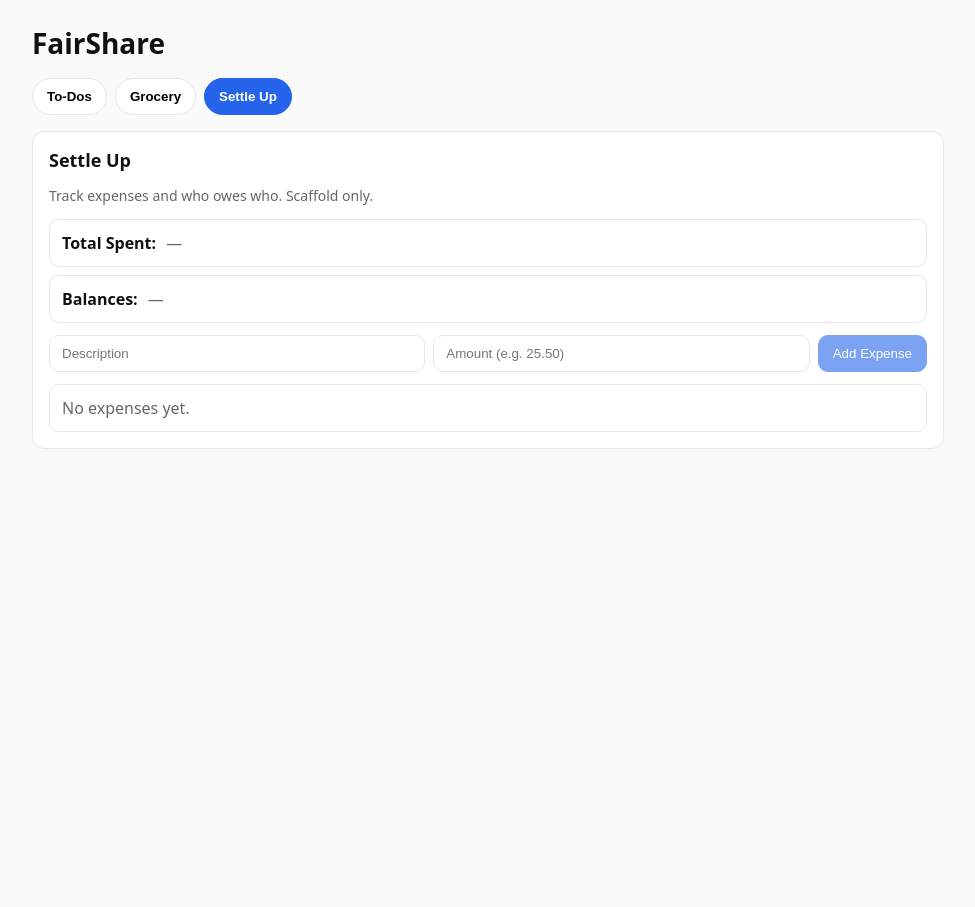
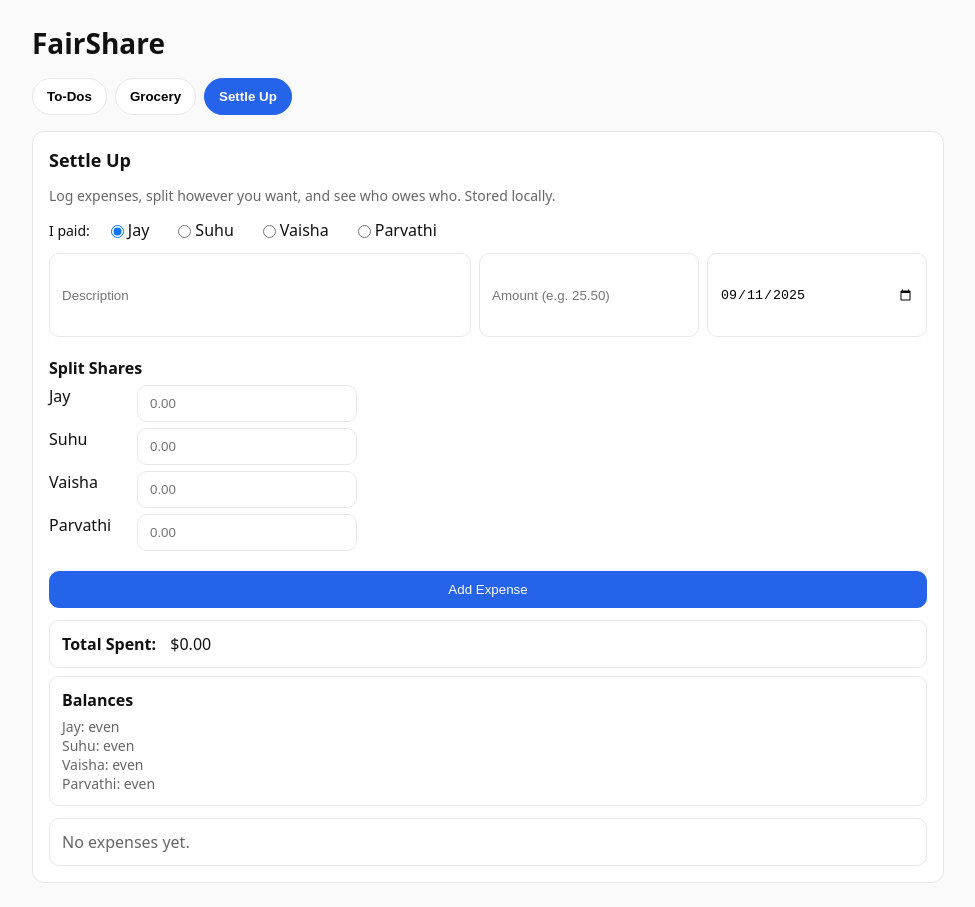
Before and after one commit to jayp0671/fair-share, a React (Vite) app: page / in a window 1280 px wide. Both pictures are taken after a click on the tab "Settle Up". Shown: the whole page, without its empty margins (152-1127 px from the left). Before the commit the page ends 800 px from the top, so only its background shows below. Built offline with nearby package versions, Linux system fonts and the light colour scheme.

Commit message:
feat: custom expense splits for Jay, Suhu, Vaisha, Parvathi with balances

```diff
--- a/src/components/SettleUp.jsx
+++ b/src/components/SettleUp.jsx
@@ -1,28 +1,216 @@
-import React from "react";
+import React, { useMemo, useState } from "react";
+import useLocalState from "../hooks/useLocalState";
+
+const KEY = "fs.expenses";
+const MEMBERS = ["Jay", "Suhu", "Vaisha", "Parvathi"];
+
+function uid() {
+  return Math.random().toString(36).slice(2) + Date.now().toString(36);
+}
+
+function toCents(input) {
+  const n = Number(String(input).replace(/[^0-9.]/g, ""));
+  if (Number.isNaN(n)) return 0;
+  return Math.round(n * 100);
+}
+function toDollars(cents) {
+  return (cents / 100).toFixed(2);
+}
 
 export default function SettleUp() {
+  const [expenses, setExpenses] = useLocalState(KEY, []);
+  const [me, setMe] = useState(MEMBERS[0]);
+  const [amount, setAmount] = useState("");
+  const [note, setNote] = useState("");
+  const [date, setDate] = useState(() => new Date().toISOString().slice(0, 10));
+  const [shares, setShares] = useState(() =>
+    Object.fromEntries(MEMBERS.map((m) => [m, ""]))
+  );
+  const [error, setError] = useState("");
+
+  const totalSpentCents = useMemo(
+    () => expenses.reduce((acc, e) => acc + e.totalCents, 0),
+    [expenses]
+  );
+
+  const balances = useMemo(() => {
+    const net = {};
+    MEMBERS.forEach((m) => (net[m] = 0));
+    for (const e of expenses) {
+      net[e.payer] += e.totalCents;
+      for (const s of e.splits) {
+        net[s.user] -= s.shareCents;
+      }
+    }
+    return net;
+  }, [expenses]);
+
+  function handleShareChange(user, val) {
+    setShares({ ...shares, [user]: val });
+  }
+
+  function addExpense(e) {
+    e.preventDefault();
+    const totalCents = toCents(amount);
+    if (!totalCents) return;
+
+    // Build splits
+    let sumShares = 0;
+    const splitObjs = MEMBERS.map((u) => {
+      const c = toCents(shares[u] || 0);
+      sumShares += c;
+      return { user: u, shareCents: c };
+    });
+
+    if (sumShares !== totalCents) {
+      setError(
+        `Shares ($${toDollars(sumShares)}) must add up to total $${toDollars(
+          totalCents
+        )}`
+      );
+      return;
+    }
+
+    const exp = {
+      id: uid(),
+      payer: me,
+      totalCents,
+      splits: splitObjs,
+      note: note.trim(),
+      date,
+      createdAt: Date.now(),
+    };
+    setExpenses([exp, ...expenses]);
+    setAmount("");
+    setNote("");
+    setShares(Object.fromEntries(MEMBERS.map((m) => [m, ""])));
+    setError("");
+  }
+
+  function removeExpense(id) {
+    setExpenses(expenses.filter((e) => e.id !== id));
+  }
+
   return (
     <div className="card">
       <h2 className="section-title">Settle Up</h2>
-      <p className="subtle">Track expenses and who owes who. Scaffold only.</p>
+      <p className="subtle">
+        Log expenses, split however you want, and see who owes who. Stored locally.
+      </p>
 
+      {/* Who paid */}
+      <div className="row" style={{ marginTop: 12, alignItems: "center" }}>
+        <span style={{ fontSize: 14, fontWeight: 500, marginRight: 8 }}>I paid:</span>
+        {MEMBERS.map((m) => (
+          <label key={m} style={{ display: "flex", alignItems: "center", marginRight: 16 }}>
+            <input
+              type="radio"
+              name="payer"
+              value={m}
+              checked={me === m}
+              onChange={(e) => setMe(e.target.value)}
+              style={{ marginRight: 4 }}
+            />
+            {m}
+          </label>
+        ))}
+      </div>
+
+      {/* Add expense */}
+      <form className="row" style={{ marginTop: 12, flexDirection: "column", alignItems: "stretch" }} onSubmit={addExpense}>
+        <div className="row">
+          <input
+            className="input"
+            placeholder="Description"
+            value={note}
+            onChange={(e) => setNote(e.target.value)}
+          />
+          <input
+            className="input"
+            placeholder="Amount (e.g. 25.50)"
+            value={amount}
+            onChange={(e) => setAmount(e.target.value)}
+            style={{ maxWidth: 180 }}
+          />
+          <input
+            className="input"
+            type="date"
+            value={date}
+            onChange={(e) => setDate(e.target.value)}
+            style={{ maxWidth: 170 }}
+          />
+        </div>
+
+        <div style={{ marginTop: 12 }}>
+          <strong>Split Shares</strong>
+          {MEMBERS.map((m) => (
+            <div key={m} className="row" style={{ marginTop: 6 }}>
+              <label style={{ minWidth: 80 }}>{m}</label>
+              <input
+                className="input"
+                placeholder="0.00"
+                value={shares[m]}
+                onChange={(e) => handleShareChange(m, e.target.value)}
+                style={{ maxWidth: 160 }}
+              />
+            </div>
+          ))}
+        </div>
+
+        {error && <div style={{ color: "red", marginTop: 8 }}>{error}</div>}
+
+        <button className="btn primary" style={{ marginTop: 12 }}>
+          Add Expense
+        </button>
+      </form>
+
+      {/* Summary */}
       <div className="list" style={{ marginTop: 12 }}>
         <div className="listitem">
-          <strong>Total Spent:</strong> <span className="muted">—</span>
+          <strong>Total Spent:</strong>&nbsp;${toDollars(totalSpentCents)}
         </div>
-        <div className="listitem">
-          <strong>Balances:</strong> <span className="muted">—</span>
+        <div className="listitem" style={{ display: "block" }}>
+          <strong>Balances</strong>
+          <div className="subtle" style={{ marginTop: 6 }}>
+            {Object.entries(balances).map(([user, cents]) => (
+              <div key={user}>
+                {user}:{" "}
+                {cents === 0
+                  ? "even"
+                  : cents > 0
+                  ? `is owed $${toDollars(cents)}`
+                  : `owes $${toDollars(-cents)}`}
+              </div>
+            ))}
+          </div>
         </div>
       </div>
 
-      <div className="row" style={{ marginTop: 12 }}>
-        <input className="input" placeholder="Description" disabled />
-        <input className="input" placeholder="Amount (e.g. 25.50)" disabled />
-        <button className="btn primary" disabled>Add Expense</button>
-      </div>
-
+      {/* Expense list */}
       <div className="list">
-        <div className="listitem muted">No expenses yet.</div>
+        {expenses.length === 0 ? (
+          <div className="listitem muted">No expenses yet.</div>
+        ) : (
+          expenses.map((e) => (
+            <div key={e.id} className="listitem" style={{ alignItems: "flex-start" }}>
+              <div style={{ flex: 1 }}>
+                <div style={{ fontWeight: 600 }}>
+                  {e.note || "Expense"} · ${toDollars(e.totalCents)}
+                </div>
+                <div className="subtle">
+                  {e.date} · Paid by {e.payer} · Split:{" "}
+                  {e.splits.map((s, idx) => (
+                    <span key={s.user}>
+                      {s.user} ${toDollars(s.shareCents)}
+                      {idx < e.splits.length - 1 ? ", " : ""}
+                    </span>
+                  ))}
+                </div>
+              </div>
+              <button className="btn" onClick={() => removeExpense(e.id)}>Delete</button>
+            </div>
+          ))
+        )}
       </div>
     </div>
   );
```
